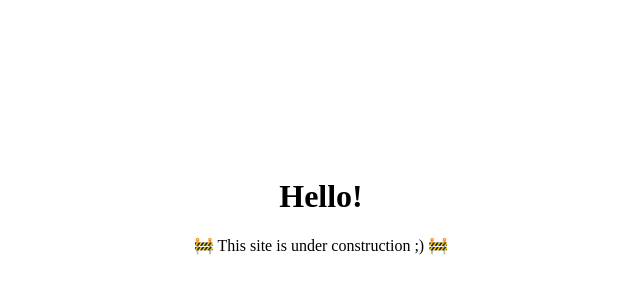
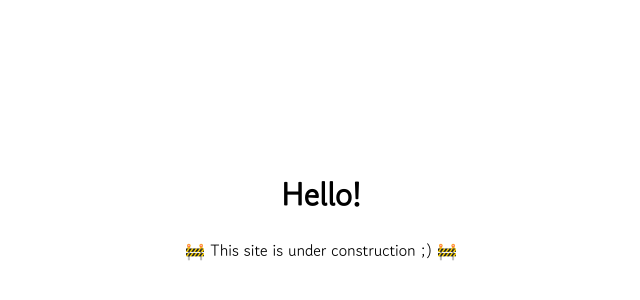
Before and after one commit to henri-egger/henri-egger.github.io, a plain HTML site: page index.html in a window 1280 px wide. Shown: the part 194-494 px from the top of the page, without its empty margins (319-959 px from the left). Drawn offline with Linux system fonts and the light colour scheme.

Commit message:
add font

```diff
--- a/index.html
+++ b/index.html
@@ -5,6 +5,10 @@
   <meta charset="UTF-8">
   <meta name="viewport" content="width=device-width, initial-scale=1.0">
   <link rel="stylesheet" href="style.css">
+  <link rel="preconnect" href="https://fonts.googleapis.com">
+  <link rel="preconnect" href="https://fonts.gstatic.com" crossorigin>
+  <link href="https://fonts.googleapis.com/css2?family=Gowun+Dodum&family=Noto+Sans+JP:wght@100..900&display=swap"
+    rel="stylesheet">
   <title>Henri Egger</title>
 </head>
 
--- a/style.css
+++ b/style.css
@@ -1,3 +1,9 @@
+body {
+  font-family: "Gowun Dodum", sans-serif;
+  font-weight: 400;
+  font-style: normal;
+}
+
 body {
   margin: 0;
 }
```
